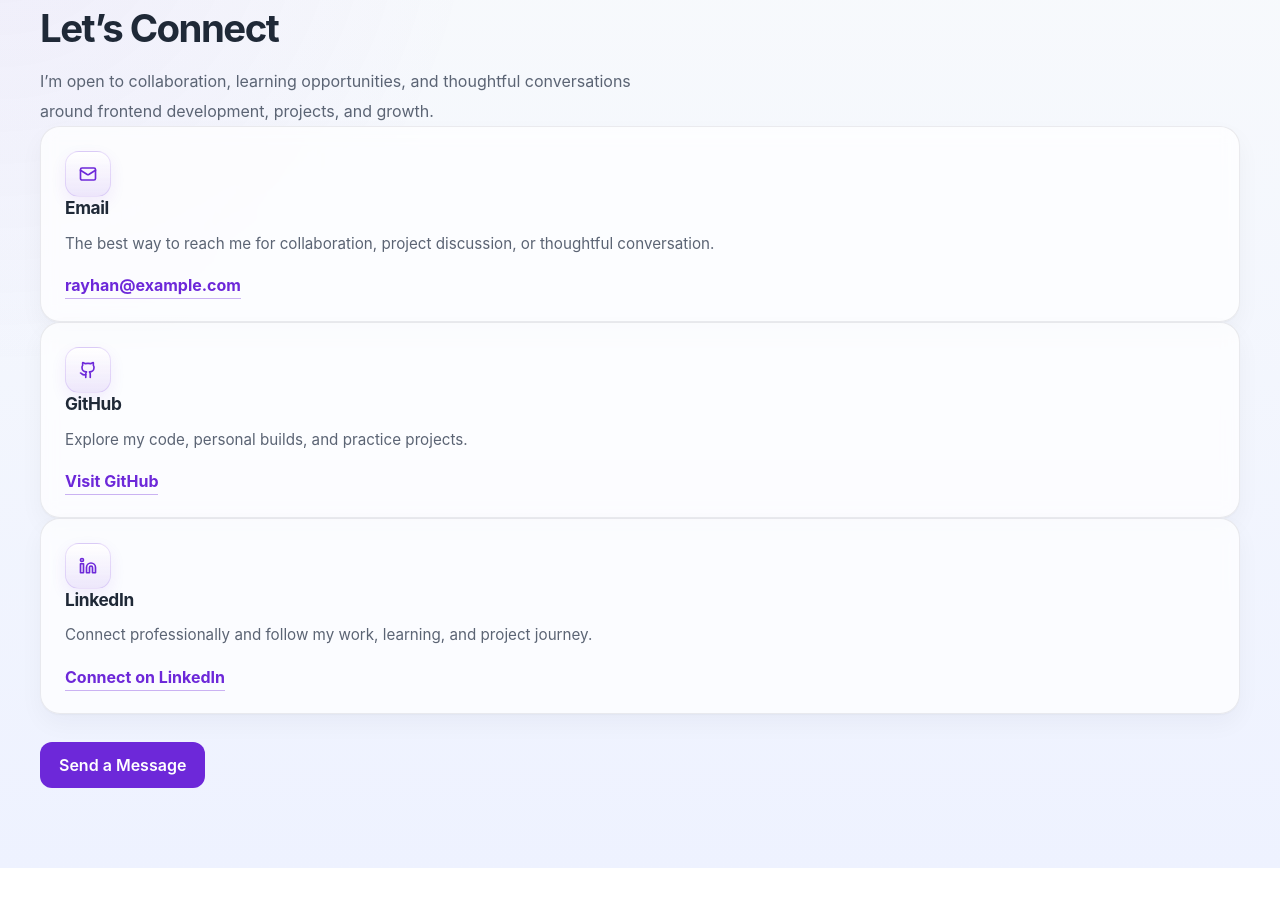
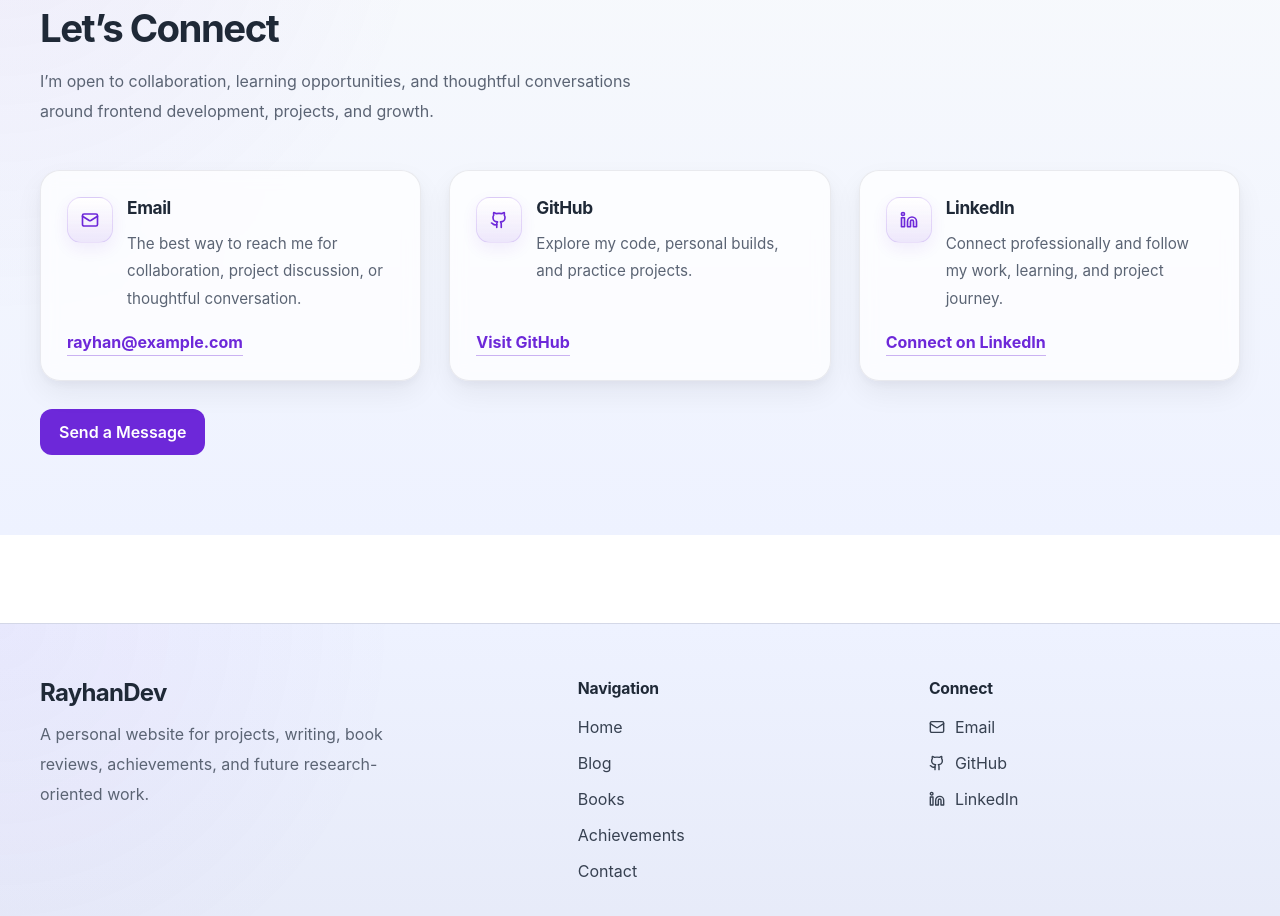
Before and after one commit to rayhandevcs-tech/my-portfolio, a React (Vite) app: page / in a window 1280 px wide. Shown: the part 3580-4496 px from the top of the page. Built offline with nearby package versions, Linux system fonts and the light colour scheme.

Commit message:
Contact Page updated

```diff
--- a/src/components/sections/contact/ContactInfoGrid/ContactInfoGrid.jsx
+++ b/src/components/sections/contact/ContactInfoGrid/ContactInfoGrid.jsx
@@ -2,9 +2,9 @@ import ContactInfoCard from "../ContactInfoCard/ContactInfoCard";
 import { siteConfig } from "../../../../data/site";
 import { Mail, Github, Linkedin } from "lucide-react";
 
-function ContactInfoGrid() {
+function ContactInfoGrid({ className = "contact-info-grid" }) {
   return (
-    <div className="contact-info-grid">
+    <div className={className}>
       <ContactInfoCard
         icon={<Mail size={18} strokeWidth={2.2} />}
         title="Email"
--- a/src/components/sections/home/ContactSection/ContactSection.css
+++ b/src/components/sections/home/ContactSection/ContactSection.css
@@ -4,11 +4,12 @@
     linear-gradient(180deg, #f8fafc 0%, #eef2ff 100%);
 }
 
-.contact-intro {
+/* Intro */
+.contact-home .contact-intro {
   max-width: 720px;
 }
 
-.contact-intro__eyebrow {
+.contact-home .contact-intro__eyebrow {
   margin: 0 0 14px;
   font-size: 14px;
   font-weight: 800;
@@ -17,15 +18,16 @@
   color: var(--primary);
 }
 
-.contact-intro__title {
+.contact-home .contact-intro__title {
   margin: 0 0 16px;
+  max-width: none;
   font-size: clamp(2rem, 3vw, 3rem);
   line-height: 1.08;
   letter-spacing: -0.04em;
   color: #1f2937;
 }
 
-.contact-intro__description {
+.contact-home .contact-intro__description {
   max-width: 62ch;
   margin: 0;
   font-size: 1rem;
@@ -33,47 +35,59 @@
   color: #5b6474;
 }
 
+/* Grid */
 .contact-home__grid {
   display: grid;
   grid-template-columns: repeat(3, minmax(0, 1fr));
-  gap: 24px;
+  gap: 28px;
   margin-top: 44px;
+  align-items: stretch;
 }
 
-.contact-info-card {
+/* Cards */
+.contact-home .contact-info-card {
   display: flex;
   flex-direction: column;
   align-items: flex-start;
-  gap: 16px;
+  gap: 18px;
   min-height: 100%;
-  padding: 24px;
+  padding: 26px;
   border-radius: 20px;
   border: 1px solid rgba(15, 23, 42, 0.08);
   background: rgba(255, 255, 255, 0.72);
   box-shadow:
-    0 1px 2px rgba(15, 23, 42, 0.04),
-    0 10px 24px rgba(15, 23, 42, 0.04);
+    0 4px 10px rgba(15, 23, 42, 0.04),
+    0 12px 28px rgba(15, 23, 42, 0.06);
   backdrop-filter: blur(8px);
   transition:
     transform 0.28s ease,
     box-shadow 0.28s ease,
-    border-color 0.28s ease;
+    border-color 0.28s ease,
+    background 0.28s ease;
 }
 
-.contact-info-card:hover {
-  transform: translateY(-4px);
+.contact-home .contact-info-card:hover {
+  transform: translateY(-6px);
   border-color: rgba(109, 40, 217, 0.16);
+  background: rgba(255, 255, 255, 0.82);
   box-shadow:
-    0 8px 18px rgba(15, 23, 42, 0.05),
-    0 16px 34px rgba(109, 40, 217, 0.06);
+    0 10px 22px rgba(15, 23, 42, 0.06),
+    0 20px 40px rgba(109, 40, 217, 0.1);
 }
 
-.contact-info-card__icon {
+.contact-home .contact-info-card__top {
+  display: flex;
+  align-items: flex-start;
+  gap: 14px;
+}
+
+.contact-home .contact-info-card__icon {
   width: 46px;
   height: 46px;
   display: inline-flex;
   align-items: center;
   justify-content: center;
+  flex-shrink: 0;
   border-radius: 14px;
   background: linear-gradient(
     180deg,
@@ -85,14 +99,13 @@
   box-shadow:
     inset 0 1px 0 rgba(255, 255, 255, 0.92),
     0 6px 16px rgba(109, 40, 217, 0.08);
-  flex-shrink: 0;
 }
 
-.contact-info-card__content {
+.contact-home .contact-info-card__content {
   min-width: 0;
 }
 
-.contact-info-card__content h3 {
+.contact-home .contact-info-card__content h3 {
   margin: 0 0 10px;
   font-size: 1.08rem;
   line-height: 1.3;
@@ -101,14 +114,14 @@
   color: #1f2937;
 }
 
-.contact-info-card__content p {
+.contact-home .contact-info-card__content p {
   margin: 0;
   font-size: 0.95rem;
   line-height: 1.8;
   color: #5b6474;
 }
 
-.contact-info-card__link {
+.contact-home .contact-info-card__link {
   margin-top: auto;
   display: inline-flex;
   align-items: center;
@@ -118,7 +131,7 @@
   position: relative;
 }
 
-.contact-info-card__link::after {
+.contact-home .contact-info-card__link::after {
   content: "";
   position: absolute;
   left: 0;
@@ -130,10 +143,11 @@
   transition: opacity 0.2s ease;
 }
 
-.contact-info-card__link:hover::after {
+.contact-home .contact-info-card__link:hover::after {
   opacity: 0.7;
 }
 
+/* Actions */
 .contact-home__actions {
   display: flex;
   align-items: center;
@@ -155,24 +169,30 @@
   color: #6b7280;
 }
 
+/* Responsive */
 @media (max-width: 992px) {
   .contact-home__grid {
     grid-template-columns: 1fr;
+    gap: 20px;
   }
 }
 
 @media (max-width: 640px) {
+  .contact-home .contact-intro__title {
+    font-size: 2rem;
+  }
+
   .contact-home__grid {
     margin-top: 36px;
     gap: 18px;
   }
 
-  .contact-info-card {
+  .contact-home .contact-info-card {
     padding: 20px;
     border-radius: 18px;
   }
 
-  .contact-info-card__icon {
+  .contact-home .contact-info-card__icon {
     width: 42px;
     height: 42px;
     border-radius: 12px;
--- a/src/components/sections/home/ContactSection/ContactSection.jsx
+++ b/src/components/sections/home/ContactSection/ContactSection.jsx
@@ -13,14 +13,12 @@ function ContactSection() {
           description="I’m open to collaboration, learning opportunities, and thoughtful conversations around frontend development, projects, and growth."
         />
 
-        <ContactInfoGrid />
+        <ContactInfoGrid className="contact-home__grid" />
 
         <div className="contact-home__actions">
           <Link to="/contact" className="btn contact-home__cta">
             Send a Message
           </Link>
-
-
         </div>
       </div>
     </section>
--- a/src/pages/Contact/Contact.css
+++ b/src/pages/Contact/Contact.css
@@ -27,11 +27,12 @@
   align-items: flex-start;
 }
 
-.contact-intro {
+/* Intro */
+.contact-page .contact-intro {
   margin-bottom: 2.35rem;
 }
 
-.contact-intro__eyebrow {
+.contact-page .contact-intro__eyebrow {
   position: relative;
   display: inline-block;
   margin: 0 0 1.25rem;
@@ -43,7 +44,7 @@
   color: #5b45d6;
 }
 
-.contact-intro__eyebrow::before {
+.contact-page .contact-intro__eyebrow::before {
   content: "";
   position: absolute;
   top: 3px;
@@ -54,17 +55,17 @@
   background: #facc15;
 }
 
-.contact-intro__title {
+.contact-page .contact-intro__title {
   margin: 0 0 1.15rem;
+  max-width: 10ch;
   font-size: clamp(2.9rem, 4.6vw, 4.15rem);
   line-height: 1.02;
   font-weight: 800;
   letter-spacing: -0.04em;
   color: #241b5a;
-  max-width: 10ch;
 }
 
-.contact-intro__description {
+.contact-page .contact-intro__description {
   max-width: 480px;
   margin: 0;
   font-size: 1rem;
@@ -72,14 +73,16 @@
   color: #667085;
 }
 
+/* Info grid */
 .contact-info-grid {
   display: grid;
   gap: 1rem;
+  max-width: 430px;
   margin-top: 0;
-  max-width: 430px;
 }
 
-.contact-info-card {
+/* Info cards */
+.contact-page .contact-info-card {
   display: flex;
   flex-direction: column;
   justify-content: space-between;
@@ -97,20 +100,20 @@
     background 0.25s ease;
 }
 
-.contact-info-card:hover {
+.contact-page .contact-info-card:hover {
   transform: translateY(-4px);
   box-shadow: 0 20px 42px rgba(36, 27, 90, 0.09);
   border-color: rgba(124, 58, 237, 0.22);
   background: rgba(255, 255, 255, 0.88);
 }
 
-.contact-info-card__top {
+.contact-page .contact-info-card__top {
   display: flex;
   align-items: flex-start;
   gap: 0.95rem;
 }
 
-.contact-info-card__icon {
+.contact-page .contact-info-card__icon {
   width: 46px;
   height: 46px;
   flex-shrink: 0;
@@ -126,21 +129,21 @@
   border: 1px solid rgba(124, 58, 237, 0.16);
 }
 
-.contact-info-card__content h3 {
+.contact-page .contact-info-card__content h3 {
   margin: 0 0 0.35rem;
   font-size: 1.02rem;
   font-weight: 700;
   color: #111827;
 }
 
-.contact-info-card__content p {
+.contact-page .contact-info-card__content p {
   margin: 0;
   font-size: 0.95rem;
   line-height: 1.7;
   color: #667085;
 }
 
-.contact-info-card__link {
+.contact-page .contact-info-card__link {
   display: inline-flex;
   align-items: center;
   width: fit-content;
@@ -152,11 +155,12 @@
   transition: color 0.2s ease;
 }
 
-.contact-info-card__link:hover {
+.contact-page .contact-info-card__link:hover {
   color: #4c1d95;
   text-decoration: underline;
 }
 
+/* Form wrapper */
 .contact-form-wrapper {
   width: 100%;
   max-width: 560px;
@@ -189,6 +193,7 @@
   opacity: 0.34;
 }
 
+/* Form card */
 .contact-form-card {
   position: relative;
   z-index: 1;
@@ -228,6 +233,7 @@
   color: #667085;
 }
 
+/* Form fields */
 .contact-form {
   display: grid;
   gap: 1rem;
@@ -288,6 +294,7 @@
   resize: vertical;
 }
 
+/* Button */
 .contact-submit-btn {
   width: fit-content;
   margin-top: 0.4rem;
@@ -300,7 +307,10 @@
   font-weight: 700;
   cursor: pointer;
   box-shadow: 0 14px 28px rgba(124, 58, 237, 0.24);
-  transition: transform 0.22s ease, box-shadow 0.22s ease, opacity 0.22s ease;
+  transition:
+    transform 0.22s ease,
+    box-shadow 0.22s ease,
+    opacity 0.22s ease;
 }
 
 .contact-submit-btn:hover:not(:disabled) {
@@ -313,6 +323,7 @@
   opacity: 0.75;
 }
 
+/* Status messages */
 .contact-success,
 .contact-error {
   margin: 0.7rem 0 0;
@@ -328,6 +339,7 @@
   color: #dc2626;
 }
 
+/* Responsive */
 @media (max-width: 1100px) {
   .contact-layout {
     gap: 52px;
@@ -337,7 +349,7 @@
     max-width: 100%;
   }
 
-  .contact-intro__title {
+  .contact-page .contact-intro__title {
     max-width: 11ch;
   }
 }
@@ -364,8 +376,8 @@
     padding-top: 0;
   }
 
-  .contact-intro__title,
-  .contact-intro__description {
+  .contact-page .contact-intro__title,
+  .contact-page .contact-intro__description {
     max-width: 100%;
   }
 }
@@ -375,16 +387,16 @@
     padding: 56px 0;
   }
 
-  .contact-intro {
+  .contact-page .contact-intro {
     margin-bottom: 1.8rem;
   }
 
-  .contact-intro__title {
+  .contact-page .contact-intro__title {
     font-size: 2.45rem;
     line-height: 1.08;
   }
 
-  .contact-intro__description {
+  .contact-page .contact-intro__description {
     font-size: 0.97rem;
   }
 
@@ -397,7 +409,7 @@
     font-size: 1.55rem;
   }
 
-  .contact-info-card {
+  .contact-page .contact-info-card {
     border-radius: 18px;
   }
 
@@ -416,11 +428,11 @@
     gap: 2.2rem;
   }
 
-  .contact-intro__eyebrow {
+  .contact-page .contact-intro__eyebrow {
     margin-bottom: 1rem;
   }
 
-  .contact-intro__title {
+  .contact-page .contact-intro__title {
     font-size: 2.1rem;
   }
 
--- a/src/pages/Contact/Contact.jsx
+++ b/src/pages/Contact/Contact.jsx
@@ -22,7 +22,7 @@ function Contact() {
                 description="Feel free to reach out for collaboration, project discussion, freelance opportunities, or a meaningful conversation. I’d love to hear from you."
               />
 
-              <ContactInfoGrid />
+              <ContactInfoGrid className="contact-info-grid" />
             </div>
 
             <div className="contact-right">
```
